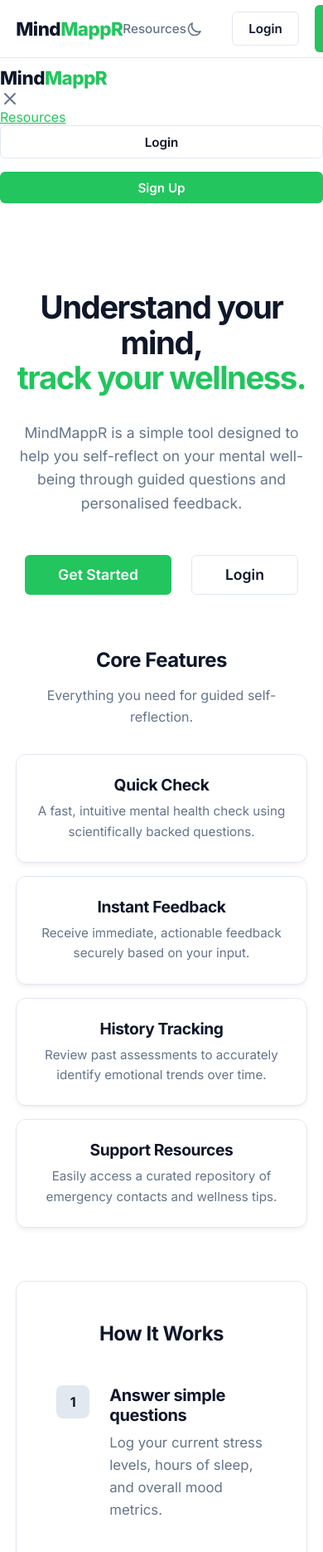
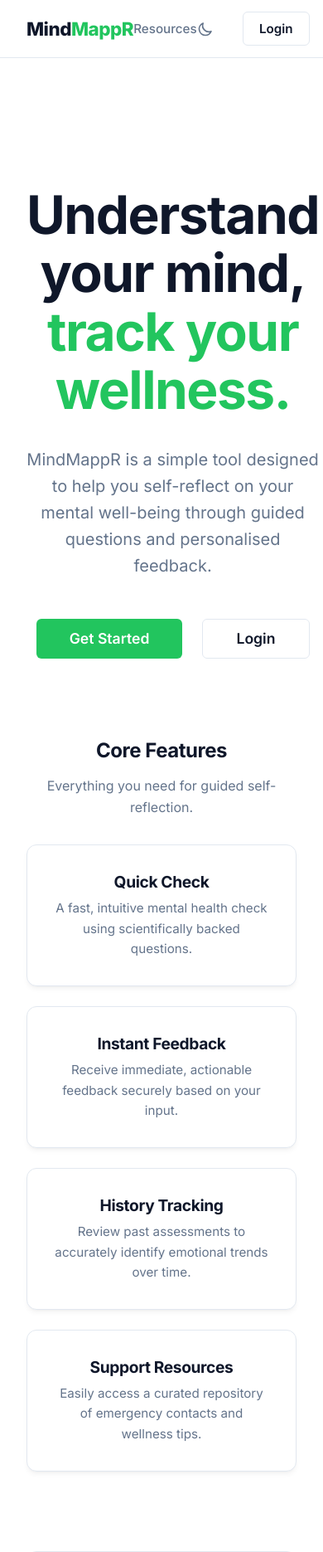
Before and after one commit to K-Iman/MindMappR-v2, a Django app: page / in a window 390 px wide. Shown: the top 1871 px of the page at 83% size. Run offline with Django 5.2, Linux system fonts and the light colour scheme.

Commit message:
complete

```diff
--- a/static/css/styles.css
+++ b/static/css/styles.css
@@ -275,45 +275,7 @@ a:hover {
 }
 
 /* Utility Helpers */
-/* Utility Helpers */
 .full-width { width: 100%; }
 .text-center { text-align: center; }
 .mb-2 { margin-bottom: 2rem; }
 .mt-2 { margin-top: 2rem; }
-
-/* --- Responsive Scaling (Mobile/Tablet) --- */
-@media (max-width: 768px) {
-    .content-wrapper {
-        padding: 1.5rem 1.2rem;
-    }
-
-    .nav-container {
-        padding: 0 1.2rem;
-    }
-
-    .landing-page {
-        gap: 4rem !important;
-        padding: 1rem 0 !important;
-    }
-
-    section.text-center h1 {
-        font-size: 2.4rem !important;
-    }
-
-    section.text-center p {
-        font-size: 1.1rem !important;
-    }
-
-    .saas-card {
-        padding: 1.5rem;
-    }
-
-    .cards-container {
-        grid-template-columns: 1fr;
-        gap: 1rem;
-    }
-
-    .auth-wrapper {
-        min-height: calc(100vh - 120px);
-    }
-}
--- a/static/js/main.js
+++ b/static/js/main.js
@@ -32,34 +32,4 @@ document.addEventListener("DOMContentLoaded", () => {
         const moonIcon = `<svg width="20" height="20" fill="none" stroke="currentColor" stroke-width="2" viewBox="0 0 24 24"><path stroke-linecap="round" stroke-linejoin="round" d="M20.354 15.354A9 9 0 018.646 3.646 9.003 9.003 0 0012 21a9.003 9.003 0 008.354-5.646z"></path></svg>`;
         themeToggle.innerHTML = theme === "dark" ? sunIcon : moonIcon;
     }
-
-    // Mobile Navigation Toggle Logic
-    const mobileMenuBtn = document.getElementById("mobileMenuBtn");
-    const mobileCloseBtn = document.getElementById("mobileCloseBtn");
-    const mobileSidebar = document.getElementById("mobileSidebar");
-    const mobileOverlay = document.getElementById("mobileOverlay");
-    const mobileLinks = document.querySelectorAll(".mobile-nav-link");
-
-    function closeMobileMenu() {
-        if (mobileSidebar) mobileSidebar.classList.remove("open");
-        if (mobileOverlay) mobileOverlay.classList.remove("open");
-    }
-
-    function openMobileMenu() {
-        if (mobileSidebar) mobileSidebar.classList.add("open");
-        if (mobileOverlay) mobileOverlay.classList.add("open");
-    }
-
-    if (mobileMenuBtn) {
-        mobileMenuBtn.addEventListener("click", openMobileMenu);
-    }
-    if (mobileCloseBtn) {
-        mobileCloseBtn.addEventListener("click", closeMobileMenu);
-    }
-    if (mobileOverlay) {
-        mobileOverlay.addEventListener("click", closeMobileMenu);
-    }
-    mobileLinks.forEach(link => {
-        link.addEventListener("click", closeMobileMenu);
-    });
 });
--- a/templates/base.html
+++ b/templates/base.html
@@ -41,60 +41,18 @@
                 </button>
 
                 {% if user.is_authenticated %}
-                    <div class="desktop-only" style="display: flex; align-items: center;">
                     <span style="font-weight: 500; font-size: 0.95rem; margin-right: 0.5rem; color: var(--text-primary);">{{ user.username }}</span>
                     <form action="{% url 'accounts:logout' %}" method="post" style="display:inline;">
                         {% csrf_token %}
                         <button type="submit" class="btn-secondary" style="padding: 0.4rem 0.8rem; font-size: 0.85rem;">Logout</button>
                     </form>
-                    </div>
                 {% else %}
-                    <div class="desktop-only" style="display: flex; align-items: center; gap: 1.2rem;">
                     <a href="{% url 'accounts:login' %}" class="btn-secondary">Login</a>
                     <a href="{% url 'accounts:signup' %}" class="btn-primary">Sign Up</a>
-                    </div>
                 {% endif %}
-
-                <!-- Mobile Hamburger Button -->
-                <button id="mobileMenuBtn" class="mobile-menu-btn" aria-label="Open Mobile Menu">
-                    <svg width="28" height="28" fill="none" class="hamburger-icon" stroke="currentColor" stroke-width="2" viewBox="0 0 24 24"><path stroke-linecap="round" stroke-linejoin="round" d="M4 6h16M4 12h16M4 18h16"></path></svg>
-                </button>
             </div>
         </div>
     </nav>
-
-    <!-- Mobile Navigation Sidebar -->
-    <div class="mobile-overlay" id="mobileOverlay"></div>
-    <div class="mobile-sidebar" id="mobileSidebar">
-        <div class="mobile-sidebar-header">
-            <span class="logo">Mind<span>MappR</span></span>
-            <button id="mobileCloseBtn" class="theme-toggle" aria-label="Close Menu">
-                <svg width="24" height="24" fill="none" stroke="currentColor" stroke-width="2" viewBox="0 0 24 24"><path stroke-linecap="round" stroke-linejoin="round" d="M6 18L18 6M6 6l12 12"></path></svg>
-            </button>
-        </div>
-        <div class="mobile-nav-links">
-            {% if user.is_authenticated %}
-                <a href="{% url 'dashboard' %}" class="mobile-nav-link">Dashboard</a>
-                <a href="{% url 'prediction:assessment' %}" class="mobile-nav-link">Check</a>
-                <a href="{% url 'prediction:history' %}" class="mobile-nav-link">History</a>
-                <a href="{% url 'resources:list' %}" class="mobile-nav-link">Resources</a>
-            {% else %}
-                <a href="{% url 'resources:list' %}" class="mobile-nav-link">Resources</a>
-            {% endif %}
-        </div>
-        <div class="mobile-nav-actions">
-            {% if user.is_authenticated %}
-                <span class="mobile-greeting">Hello, {{ user.username }}</span>
-                <form action="{% url 'accounts:logout' %}" method="post">
-                    {% csrf_token %}
-                    <button type="submit" class="btn-secondary full-width">Logout</button>
-                </form>
-            {% else %}
-                <a href="{% url 'accounts:login' %}" class="btn-secondary full-width" style="margin-bottom: 1rem;">Login</a>
-                <a href="{% url 'accounts:signup' %}" class="btn-primary full-width">Sign Up</a>
-            {% endif %}
-        </div>
-    </div>
 
     <main class="content-wrapper animate-fade-in">
         {% block content %}
```
Also changed, not shown: static/css/navbar.css (+2 -99 lines). Lines whose indentation alone changed are shown as unchanged.
